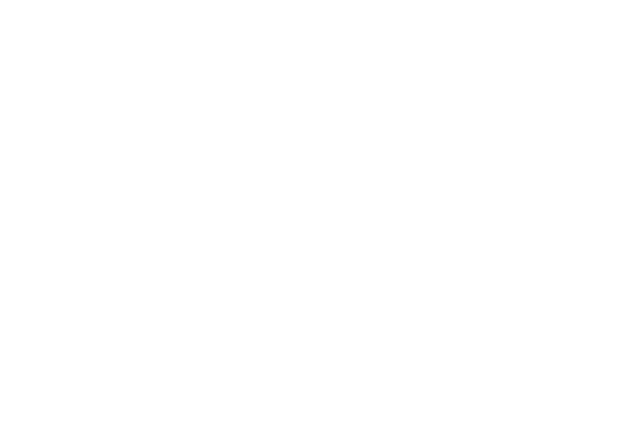
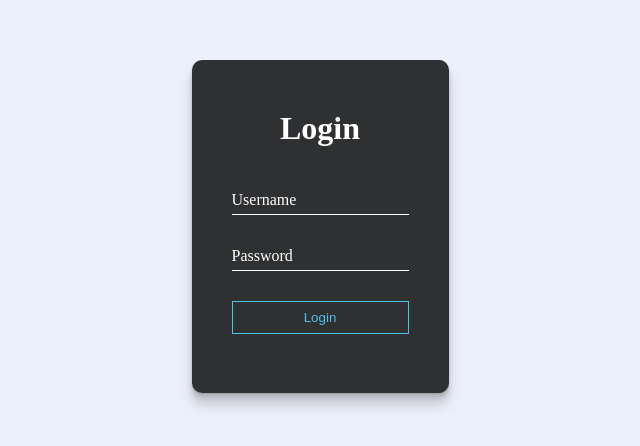
Before and after one commit to LastHeaven/css-effect, a Vue app: page /#/transparent-material-login-form in a window 1280 px wide. Before the commit this address had no page. Shown: the part 174-620 px from the top of the page, without its empty margins (320-960 px from the left). Built offline with nearby package versions, Linux system fonts and the light colour scheme.

Commit message:
34、Transparent Material Login Form

```diff
--- a/src/assets/css/base.css
+++ b/src/assets/css/base.css
@@ -20,3 +20,8 @@
     --secondary-color-darkest: hsl(215, 11%, 30%);
     --secondary-color-lightest: hsl(220, 1%, 98%);
 }
+
+button {
+    outline: 0;
+    cursor: pointer;
+}
--- a/src/router/index.js
+++ b/src/router/index.js
@@ -143,6 +143,10 @@
     {
       path: '/toggle',
       component: () => import('@/view/effect/Toggle')
+    },
+    {
+      path: '/transparent-material-login-form',
+      component: () => import('@/view/effect/TransparentMaterialLoginForm')
     }
   ],
   async scrollBehavior (to, from, savedPosition) {
--- a/src/view/Home.vue
+++ b/src/view/Home.vue
@@ -143,6 +143,10 @@
         {
           title: '33、Toggle',
           link: '/toggle'
+        },
+        {
+          title: '34、Transparent Material Login Form',
+          link: '/transparent-material-login-form'
         }
       ]
     }
--- a/src/view/effect/MenuHoverUnderline.vue
+++ b/src/view/effect/MenuHoverUnderline.vue
@@ -30,7 +30,7 @@
   ul {
     display: flex;
     flex-direction: column;
-    align-items: start;
+    align-items: flex-start;
     list-style-type: none;
   }
   ul li {
--- /dev/null
+++ b/src/view/effect/TransparentMaterialLoginForm.vue
@@ -0,0 +1,193 @@
+<template>
+  <div class="body">
+    <form class="login-form" action="javascript:void(0);">
+      <h1>Login</h1>
+      <div class="form-input-material">
+        <input type="text" name="username" id="username" placeholder=" " autocomplete="off" class="form-control-material" required />
+        <label for="username">Username</label>
+      </div>
+      <div class="form-input-material">
+        <input type="password" name="password" id="password" placeholder=" " autocomplete="new-password" class="form-control-material" required />
+        <label for="password">Password</label>
+      </div>
+      <button type="submit" class="btn btn-primary btn-ghost">Login</button>
+    </form>
+  </div>
+</template>
+
+<script>
+export default {
+  name: 'TransparentMaterialLoginForm'
+}
+</script>
+
+<style scoped>
+  .body {
+    display: flex;
+    justify-content: center;
+    align-items: center;
+    min-height: 100vh;
+    background: #eceffc;
+  }
+
+  .form-input-material input {
+    color: white;
+  }
+
+  .login-form {
+    display: flex;
+    flex-direction: column;
+    align-items: center;
+    padding: 50px 40px;
+    color: white;
+    background: rgba(0, 0, 0, 0.8);
+    border-radius: 10px;
+    box-shadow: 0 0.4px 0.4px rgba(128, 128, 128, 0.109), 0 1px 1px rgba(128, 128, 128, 0.155), 0 2.1px 2.1px rgba(128, 128, 128, 0.195), 0 4.4px 4.4px rgba(128, 128, 128, 0.241), 0 12px 12px rgba(128, 128, 128, 0.35);
+  }
+  .login-form h1 {
+    margin: 0 0 24px 0;
+  }
+  .login-form .form-input-material {
+    margin: 12px 0;
+  }
+  .login-form .btn {
+    width: 100%;
+    margin: 18px 0 9px 0;
+  }
+
+  .form-input-material {
+    --input-default-border-color: white;
+    --input-border-bottom-color: white;
+    --input-invalid-border-color:var(--danger-color);
+    --input-valid-border-color:var(--primary-color);
+    position: relative;
+    border-bottom: 1px solid var(--input-border-bottom-color)
+  }
+
+  .form-input-material::before {
+    position: absolute;
+    content: "";
+    left: 0;
+    bottom: -1px;
+    width: 100%;
+    height: 2px;
+    background: var(--input-valid-border-color);
+    transform: scaleX(0);
+    transform-origin: left;
+    transition: .3s
+  }
+
+  .form-input-material:focus-within::before {
+    transform: scaleX(1)
+  }
+
+  .form-input-material label {
+    position: absolute;
+    top: 8px;
+    left: 0;
+    transition: .3s;
+    transform-origin: left
+  }
+
+  .form-input-material .form-control-material {
+    padding: 8px 0;
+    background: 0 0;
+    border: none
+  }
+
+  .form-input-material .form-control-material:invalid~label {
+    color: var(--input-invalid-border-color)
+  }
+
+  .form-input-material .form-control-material:valid~label {
+    color: var(--input-valid-border-color)
+  }
+
+  .form-input-material .form-control-material:placeholder-shown~label {
+    color: var(--input-default-border-color)
+  }
+
+  .form-input-material .form-control-material:focus~label,.form-input-material .form-control-material:not(:placeholder-shown)~label {
+    transform: translateY(-120%) scale(.75)
+  }
+
+  .btn:hover {
+    background: transparent;
+    box-shadow: 0 0 20px 10px rgba(51, 152, 219, 0.5);
+  }
+
+  .btn-ghost:hover {
+    --btn-color: white;
+    background: var(--btn-bg);
+  }
+
+  .btn:focus, .btn:hover {
+    border-color: var(--btn-bg,var(--secondary-color-darker));
+  }
+
+  .btn {
+    --btn-padding: 12px 20px;
+    --btn-border-width: 1px;
+    --btn-border-style: solid;
+    --btn-border-color: var(--secondary-color);
+    --btn-radius: 4px;
+    padding: 8px 20px;
+    border-radius: 0;
+    overflow: hidden;
+    position: relative;
+    color: var(--btn-color,#000);
+    background: var(--btn-bg,#fff);
+    border: var(--btn-border-width) var(--btn-border-style) var(--btn-border-color);
+  }
+
+  .btn:focus,.btn:hover {
+    border-color: var(--btn-bg,var(--secondary-color-darker))
+  }
+
+  .btn:active {
+    border-color: var(--btn-bg,var(--primary-color-darker))
+  }
+
+  .btn-primary {
+    --btn-color: white;
+    --btn-bg: var(--primary-color);
+    --btn-border-color: var(--btn-bg);
+  }
+
+  .btn-primary:active {
+    --btn-bg:var(--primary-color-darker)
+  }
+
+  .btn-ghost {
+    --btn-color: var(--btn-bg);
+    --btn-border-color: var(--btn-bg);
+    background: 0 0;
+    transition: .3s;
+  }
+
+  .btn-ghost:hover {
+    --btn-color:white;
+    background: var(--btn-bg)
+  }
+
+  .btn:hover {
+    background: transparent;
+    box-shadow: 0 0 20px 10px rgba(51, 152, 219, 0.5);
+  }
+
+  .btn::before {
+    position: absolute;
+    content: "";
+    top: 0;
+    left: 0;
+    width: 100%;
+    height: 500%;
+    background: linear-gradient(90deg, transparent, var(--primary-color), transparent);
+    transform: translateX(-120%) translateY(-40%) rotate(30deg);
+    transition: 0.6s;
+  }
+
+  .btn:hover::before {
+    transform: translateX(120%) translateY(-40%) rotate(30deg);
+  }
+</style>
```
